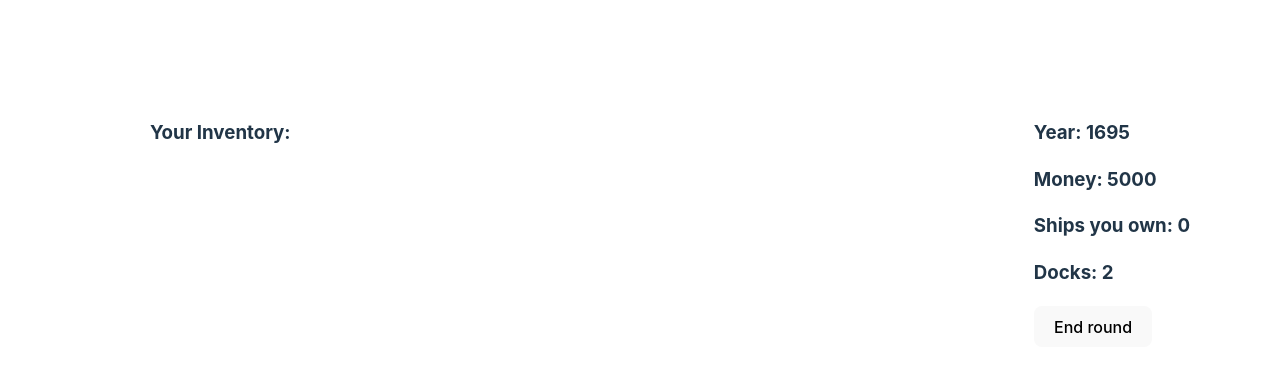
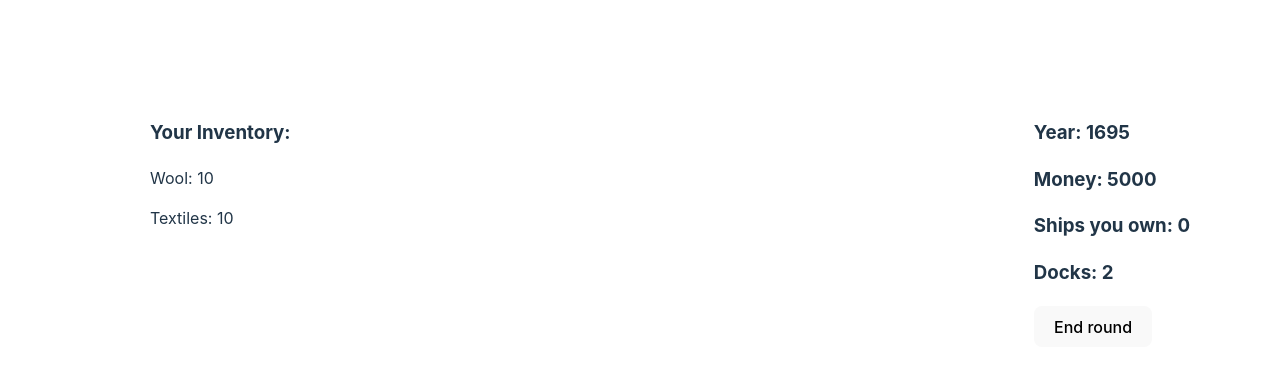
Before and after one commit to Hauskamel/portManager, a React (Vite) app: page / in a window 1280 px wide. Shown: the top 372 px of the page. Built offline with nearby package versions, Linux system fonts and the light colour scheme.

Commit message:
inventory ui

```diff
--- a/src/component_styles/ui.css
+++ b/src/component_styles/ui.css
@@ -15,6 +15,7 @@
 }
 
 .ui-inventory {
+    text-align: left;
     position: absolute;
     left: 150px;
 }
--- a/src/components/ui.jsx
+++ b/src/components/ui.jsx
@@ -3,31 +3,24 @@ import {useState} from "react";
 // import endYear from "../functions/end-year.js";
 
 function Ui (props) {
+
+    // Conditions
     let YEAR = props.data.data.year;
     let MONEY = props.data.data.money;
     let SHIPSOWNED = props.data.data.shipsOwned
     let DOCKS = props.data.data.docks
 
-    // in tons
-    let INVENTORY = {
-        tea: 100,
-        grain: 100,
-        spices: 0,
-        slaves: 200,
-        preciousMetals: 50
-    }
-
-    const [year, setYear] = useState(YEAR)
-
-    function endYear () {
-        YEAR = setYear( year + 1);
-    }
+    // Inventory
+    let WOOL = props.data.inventory.wool
+    let TEXTILES = props.data.inventory.textiles
 
     return (
         <div className="ui-container">
 
             <div className="ui-inventory">
                 <h3>Your Inventory:</h3>
+                <p>Wool: {WOOL}</p>
+                <p>Textiles: {TEXTILES}</p>
             </div>
 
             <div className="ui-stats">
@@ -35,7 +28,7 @@ function Ui (props) {
                 <h3 className="money">Money: {MONEY}</h3>
                 <h3 className="shipsOwned">Ships you own: {SHIPSOWNED}</h3>
                 <h3 className="docks">Docks: {DOCKS}</h3>
-                <button onClick={endYear} className="end_round_btn">End round</button>
+                <button className="end_round_btn">End round</button>
             </div>
         </div>
     )
--- a/src/main.jsx
+++ b/src/main.jsx
@@ -11,8 +11,20 @@ const STARTING_CONDITIONS = {
     docks: 2
 }
 
+const STARTING_INVENTORY = {
+    wool: 10,
+    textiles: 10,
+    coal: 10,
+    iron: 10,
+    salt: 10,
+    grain: 10,
+    fish: 10,
+    timber: 10,
+    slaves: 1
+}
+
 ReactDOM.createRoot(document.getElementById('root')).render(
     <React.StrictMode>
-        <App data={STARTING_CONDITIONS}/>
+        <App data={STARTING_CONDITIONS} inventory={STARTING_INVENTORY} />
     </React.StrictMode>,
 )
```
